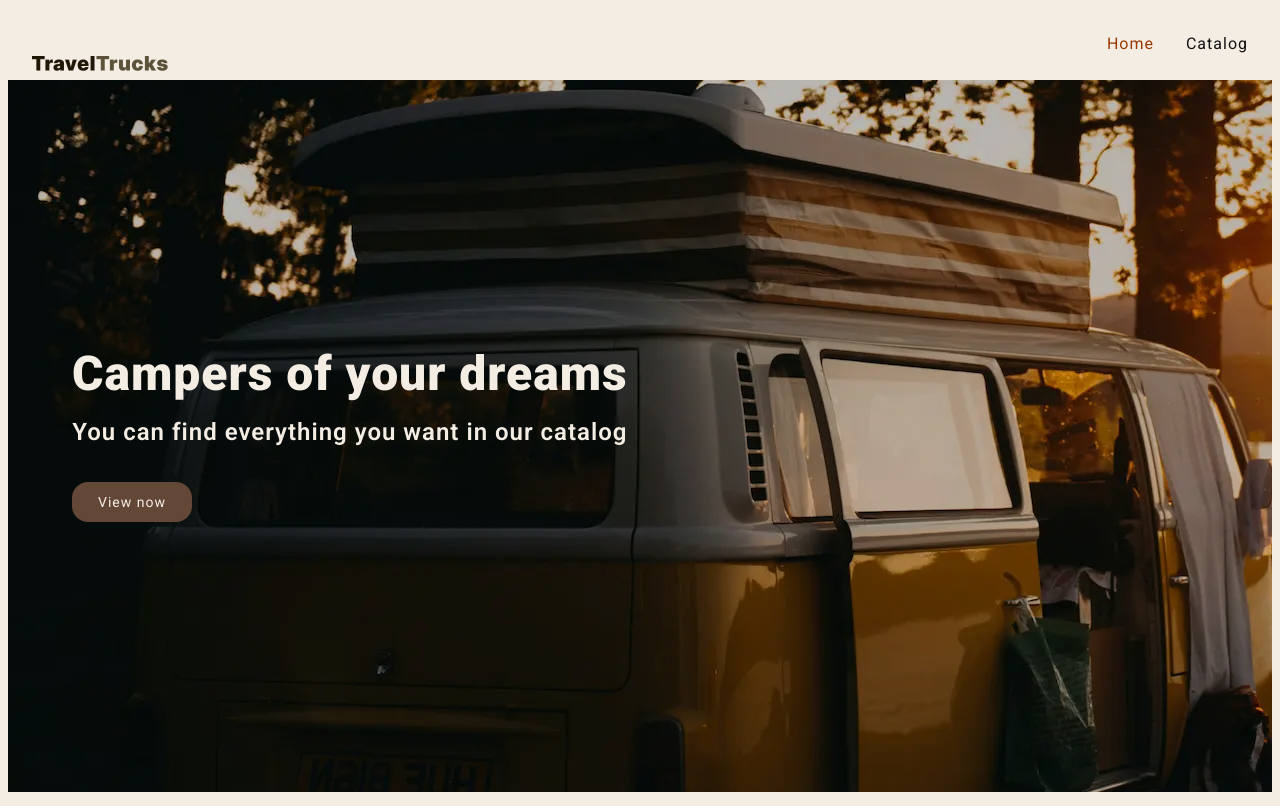
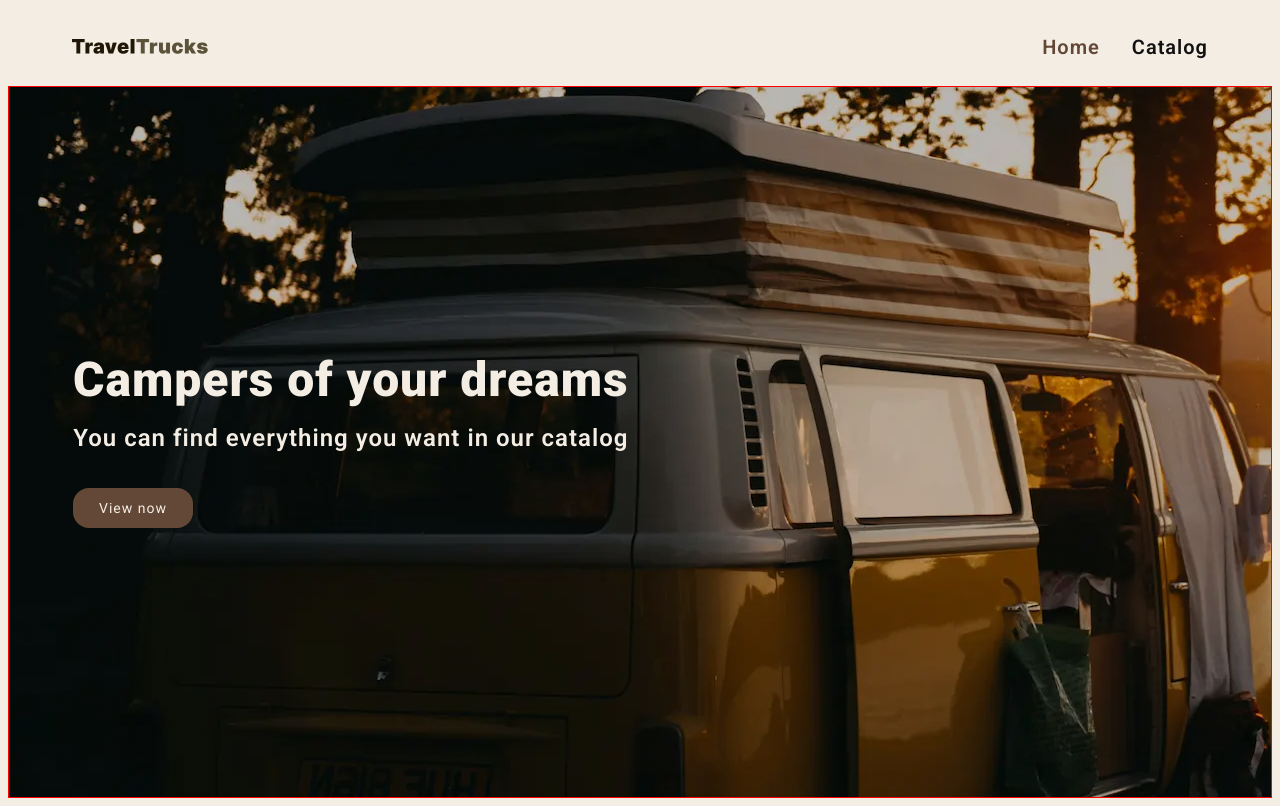
Before and after one commit to klyuchukviktoriya/test-travel-trucks, a React (Vite) app: page / in a window 1280 px wide. Built offline with nearby package versions, Linux system fonts and the light colour scheme; a web font is replaced by a local one.

Commit message:
responsive header

```diff
--- a/src/common/styles/main.css
+++ b/src/common/styles/main.css
@@ -46,6 +46,7 @@
 }
 
 .container {
+  border: 1px solid red;
   width: 100%;
   max-width: 1440px;
   margin: 0 auto;
--- a/src/common/styles/utils/_utils.scss
+++ b/src/common/styles/utils/_utils.scss
@@ -26,9 +26,9 @@
 @import url("react-datepicker/dist/react-datepicker.css");
 
 .container {
-  // border: 1px solid red;
+  border: 1px solid red;
   width: 100%;
-  // padding: 0 64px;
+
   max-width: 1440px;
   margin: 0 auto;
 }
--- a/src/components/Navigation/Navigation.module.scss
+++ b/src/components/Navigation/Navigation.module.scss
@@ -6,54 +6,59 @@
   margin: 0 auto;
 
   &__container {
-    padding: 0 24px;
+    padding: 0 12px;
     display: flex;
-    justify-content: end;
+    justify-content: space-between;
     align-items: center;
-    /* width: 100%; */
-    /* max-width: 1288px; */
-    position: relative;
   }
 
   &__linkwrapper {
     margin-left: auto;
     display: flex;
-    gap: 32px;
+    gap: 16px;
     align-items: center;
   }
 
   &__logo {
-    position: absolute;
-    top: 24px;
-    left: 24px;
     width: 136px;
     height: 16px;
   }
 
   &__link {
-    font-weight: 500;
+    font-weight: 600;
     transition: color 0.4s ease;
     color: var(--dark);
-    font-size: 16px;
+    font-size: 20px;
     line-height: 1.5;
 
     &:hover {
-      color: var(--red);
+      color: var(--brown);
     }
   }
 
   .active {
-    color: var(--red);
+    color: var(--brown);
   }
 }
 
-@media screen and (min-width: 768px) {}
+@media screen and (min-width: 768px) {
+  .header {
+    &__container {
+      padding: 0 24px;
+    }
+
+    &__linkwrapper {
+
+      gap: 32px;
+
+    }
+  }
+}
 
 @media screen and (min-width: 1280px) {
-  /* .header { */
-
-  /* padding: 0 64px;
-    display: flex; */
-  /* align-items: center; */
-  /* } */
+  .header {
+    &__container {
+      padding: 0 64px;
+    }
+  }
 }
--- a/src/pages/CatalogPage.jsx
+++ b/src/pages/CatalogPage.jsx
@@ -28,16 +28,13 @@ export default function CatalogPage() {
   };
 
   return (
-    <section>
-      <div className={`${css.catalog} ${css.container}`}>
+    <section className={`${css.catalog} ${css.container}`}>
       <Filter onApplyFilters={handleApplyFilters} />
       {loading ? (
         <Loader />
       ) : error ? (
         <div className={css.errorContainer}>
-            <p className={css.errorMessage}>
-              No campers found for your request.
-            </p>
+          <p className={css.errorMessage}>No campers found for your request.</p>
           <img
             src="https://media.giphy.com/media/v1.Y2lkPTc5MGI3NjExNzd3ZXozbmJuN3g4dDBudXVqdmppcjRvcTRob3BoZG0ydnRnazMxYyZlcD12MV9naWZzX3NlYXJjaCZjdD1n/g01ZnwAUvutuK8GIQn/giphy.gif"
             alt="No campers found"
@@ -47,7 +44,6 @@ export default function CatalogPage() {
       ) : (
         <TruckList trucks={campers} />
       )}
-      </div>
     </section>
   );
 }
--- a/src/pages/CatalogPage.module.scss
+++ b/src/pages/CatalogPage.module.scss
@@ -3,7 +3,7 @@
 .catalog {
   display: flex;
   gap: 64px;
-  margin: 0 auto;
+  padding: 0 64px;
 }
 
 .errorContainer {
```
Lines whose indentation alone changed are shown as unchanged.
